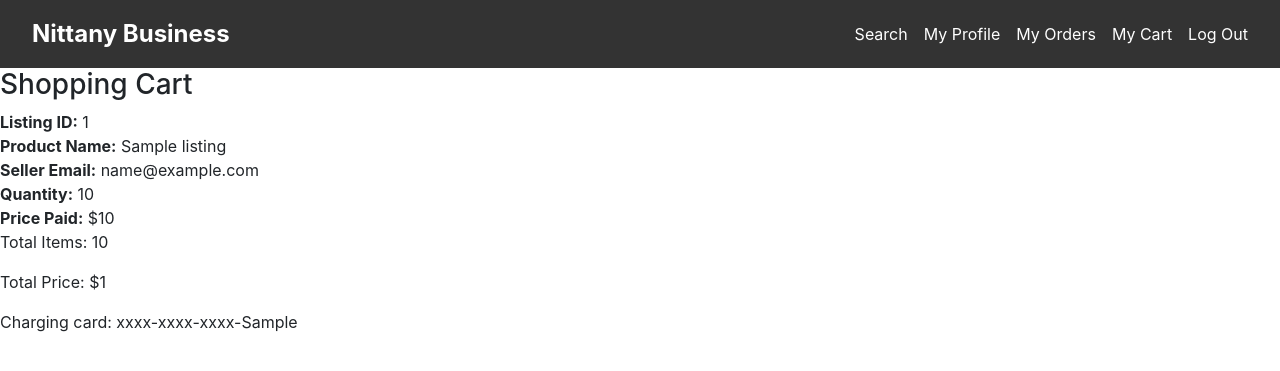
After one commit to Andon-Li/DB-Team-Project-Phase-2, a Python web app: template templates/cart.html in a window 1280 px wide. The commit adds this page. Shown: the top 371 px of the page. Run offline with Jinja, Linux system fonts and the light colour scheme; the template is opened without the code that fills it: most values are stand-ins (such as "Sample title", 1, 10 or a date in 2020); some libraries are stand-ins or nearby versions.

Commit message:
beginnings of cart finctionality

```diff
--- a/templates/base.html
+++ b/templates/base.html
@@ -53,6 +53,7 @@
             <a href="/search">Search</a>
             <a href="/profile">My Profile</a>
             <a href="/order">My Orders</a>
+            <a href="/cart">My Cart</a>
             <a href="/logout">Log Out</a>
         </nav>
     </header>
--- /dev/null
+++ b/templates/cart.html
@@ -0,0 +1,43 @@
+{% extends 'base.html' %}
+{% block title %}Cart{% endblock %}
+
+{% block head %}
+
+{% endblock %}
+
+{% block body %}
+<h3>Shopping Cart</h3>
+
+<div id="cart-contents">
+    {% if cartedListings %}
+        {% for listing in cartedListings %}
+            <div class="cart-listing">
+                <div class="order-details">
+                    <strong>Listing ID:</strong> {{ listing['Listing_ID'] }}<br>
+                    <strong>Product Name:</strong> {{ listing['Product_Name'] }}<br>
+                    <strong>Seller Email:</strong> {{ listing['Seller_Email'] }}<br>
+                    <strong>Quantity:</strong> {{ listing['Ordered_Quantity'] }}<br>
+                    <strong>Price Paid:</strong> ${{ listing['Price'] }}<br>
+                </div>
+            </div>
+        {% endfor %}
+    {% else %}
+    <p>No listings in your cart.</p>
+    {% endif %}
+</div>
+
+<div id="Summary">
+    <p>Total Items: {{ quantityTotal }}</p>
+    <p>Total Price: ${{ totalPrice }}</p>
+    <p>Charging card: xxxx-xxxx-xxxx-{{ cardLast4}}</p>
+
+</div>
+
+{% if carted_listings %}
+<form method="POST" action="/cart">
+    <button type="submit">Purchase Order</button>
+</form>
+{% endif %}
+
+
+{% endblock %}
--- a/templates/listing_detail.html
+++ b/templates/listing_detail.html
@@ -11,6 +11,12 @@
         <p><strong>Description: </strong> {{ product['description'] }}</p>
         <p><strong>Price: </strong> ${{ product['price'] }}</p>
         <p><strong>Category: </strong> {{ product['category'] }}</p>
+
+        <form method="POST">
+            <label for="orderQuantity"></label>
+            <input name="orderQuantity" type="number">
+            <button>Add to Cart</button>
+        </form>
         <hr>
         {% if reviews %}
             {% for review in reviews %}
```
